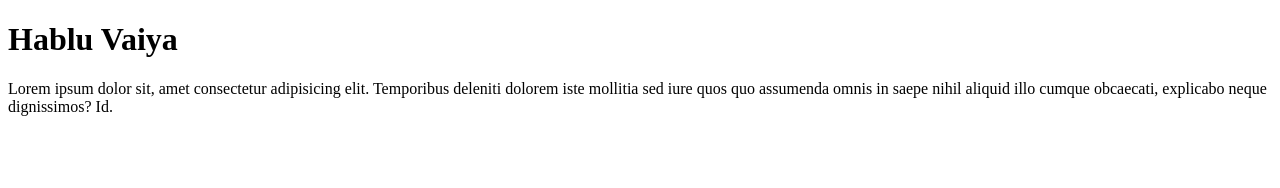
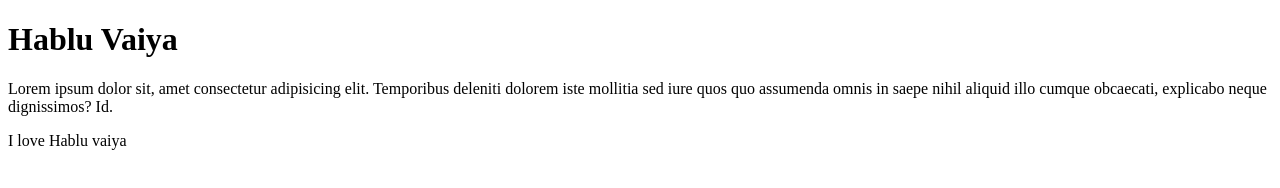
Before and after one commit to noorbabukhan/2nd-Repository1, a plain HTML site: page index.html in a window 1280 px wide. Drawn offline with Linux system fonts and the light colour scheme.

Commit message:
p -Added

```diff
--- a/index.html
+++ b/index.html
@@ -9,5 +9,6 @@
 <body>
     <h1>Hablu Vaiya</h1>
     <p>Lorem ipsum dolor sit, amet consectetur adipisicing elit. Temporibus deleniti dolorem iste mollitia sed iure quos quo assumenda omnis in saepe nihil aliquid illo cumque obcaecati, explicabo neque dignissimos? Id.</p>
+    <p>I love Hablu vaiya</p>
 </body>
 </html>
```
